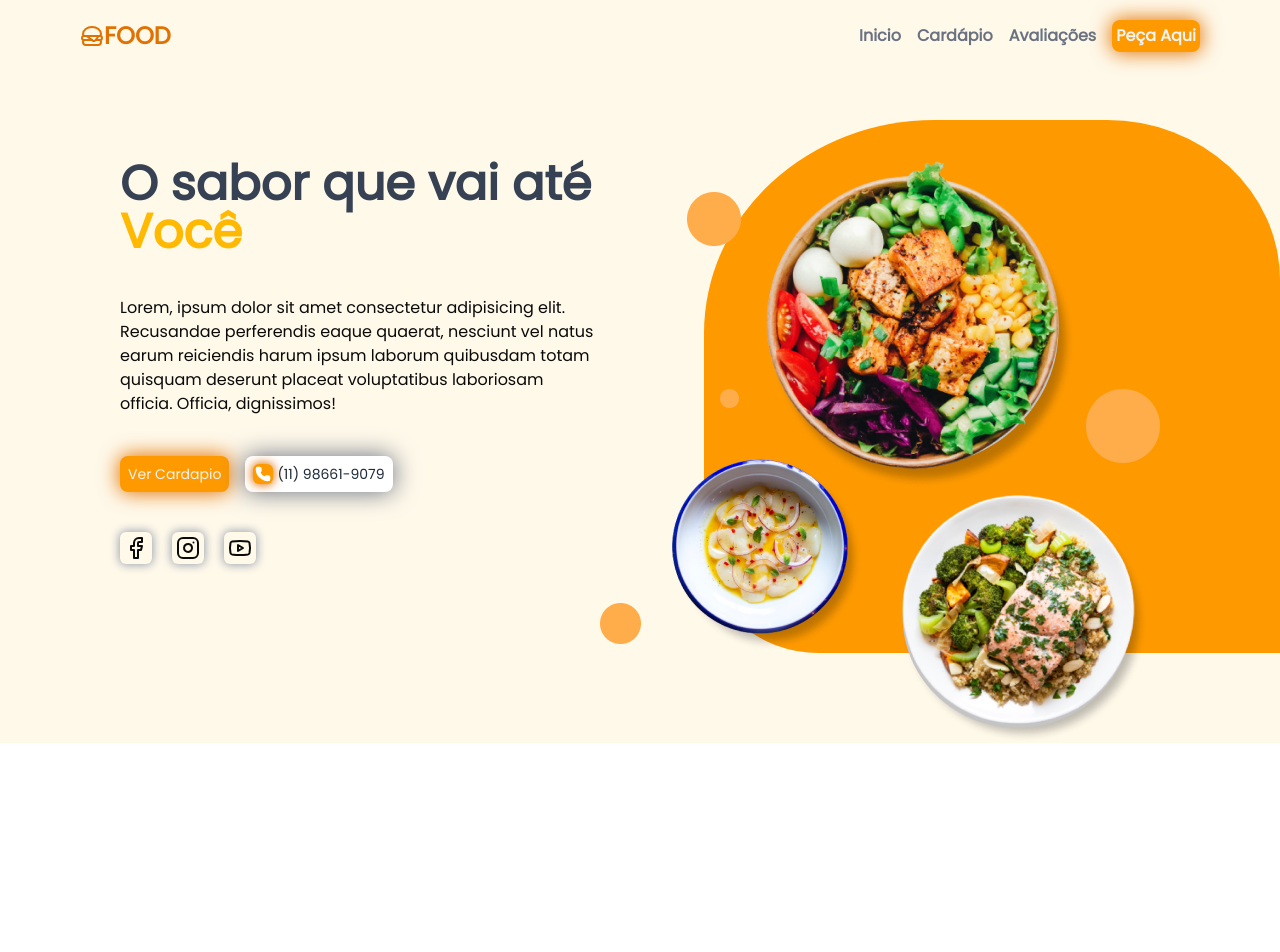
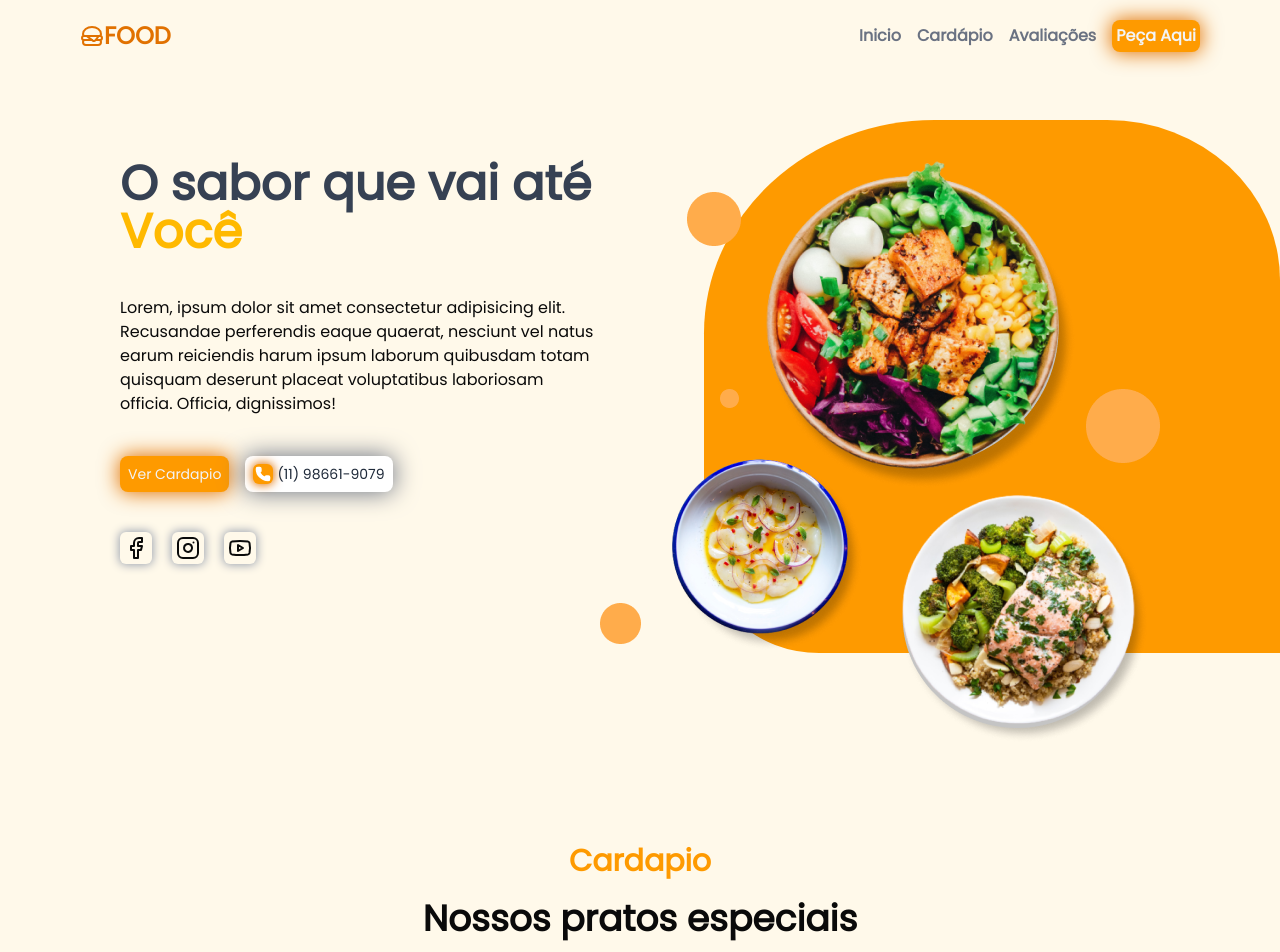
Before and after one commit to yolmat/LadingPages, a Next.js app: page /restaurante in a window 1280 px wide. Shown: the top 952 px of the page. Before the commit the page ends 800 px from the top, so only its background shows below. Built offline with nearby package versions, Linux system fonts and the light colour scheme.

Commit message:
create menu section

```diff
--- a/src/app/restaurante/page.tsx
+++ b/src/app/restaurante/page.tsx
@@ -1,5 +1,6 @@
 import HomeRestaurant from "./components/homeRestaurant";
 import Header from "./components/header";
+import Menu from "./components/menu";
 
 export default function Restaurante() {
   return (
@@ -7,6 +8,7 @@ export default function Restaurante() {
       <Header />
       <main>
         <HomeRestaurant />
+        <Menu />
       </main>
     </>
   );
```
